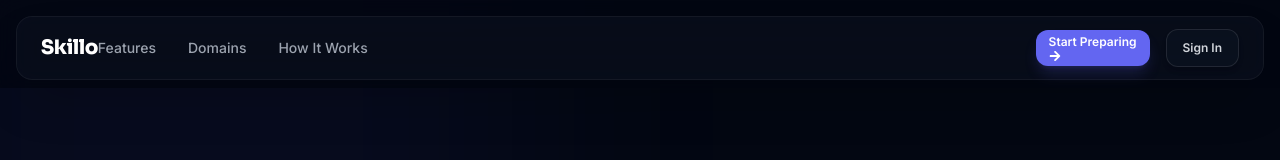
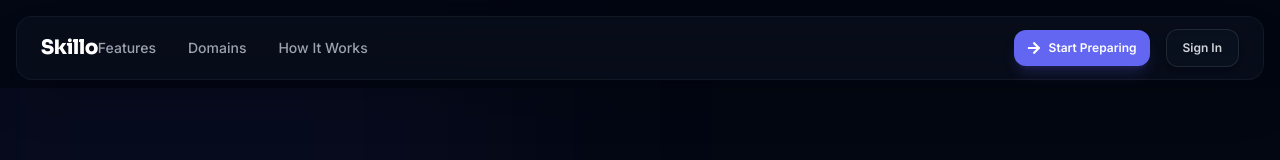
Before and after one commit to sylbornfurtado19/Skillo, a Next.js app: page / in a window 1280 px wide. Shown: the top 160 px of the page. Built offline with nearby package versions, Linux system fonts and the light colour scheme; no server answers.

Commit message:
fix(navbar): pass icon prop directly to Button for perfect inline arrow rendering

```diff
--- a/src/components/common/Navbar.tsx
+++ b/src/components/common/Navbar.tsx
@@ -79,10 +79,11 @@ export default function Navbar() {
             variant="primary"
             size="sm"
             className="group h-9"
+            icon={FaArrowRight}
           >
-            <span>Start Preparing</span>
-            <FaArrowRight className="text-xs group-hover:translate-x-1 transition duration-200" />
+            Start Preparing
           </Button>
+
 
           {isAuthenticated ? (
             <>
```
